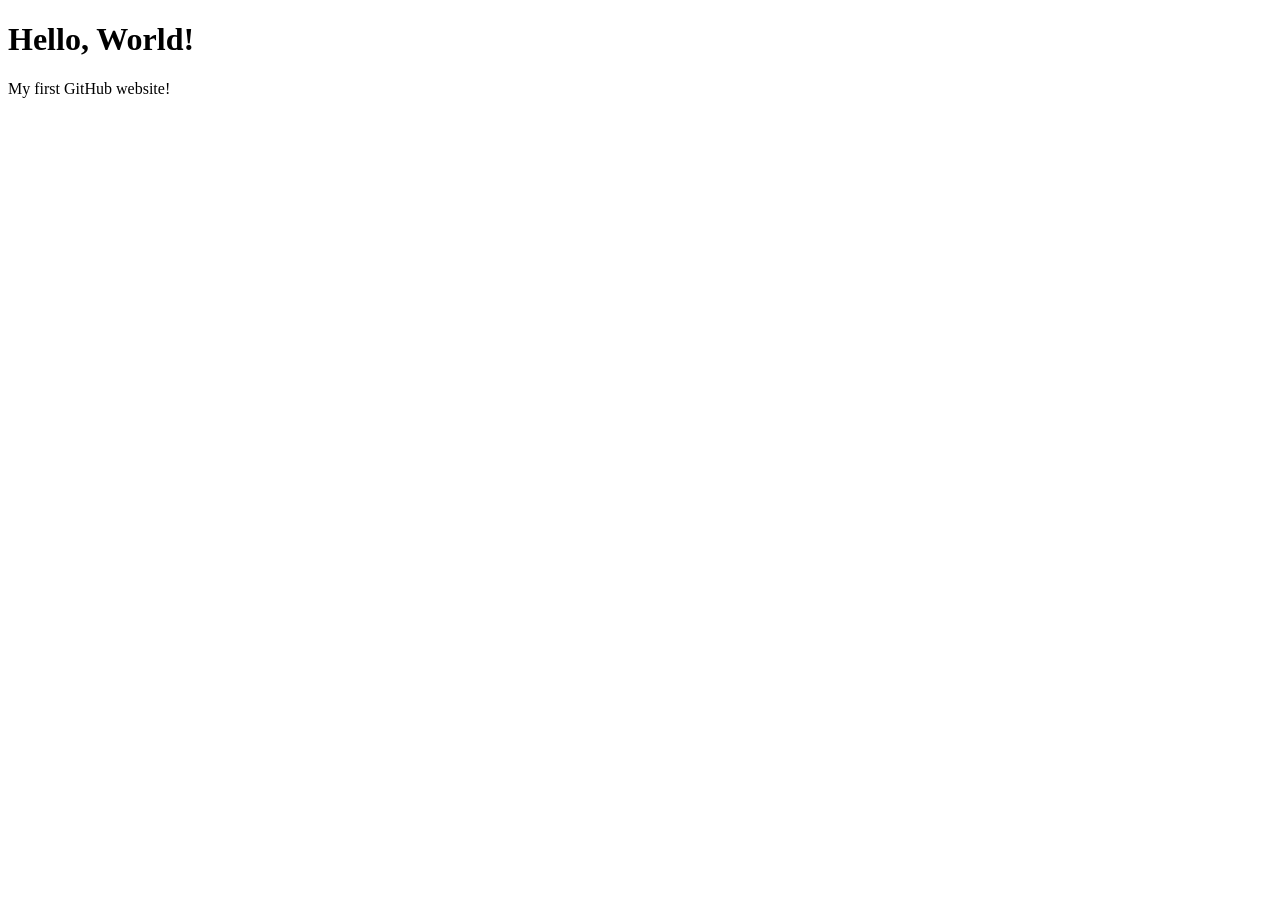
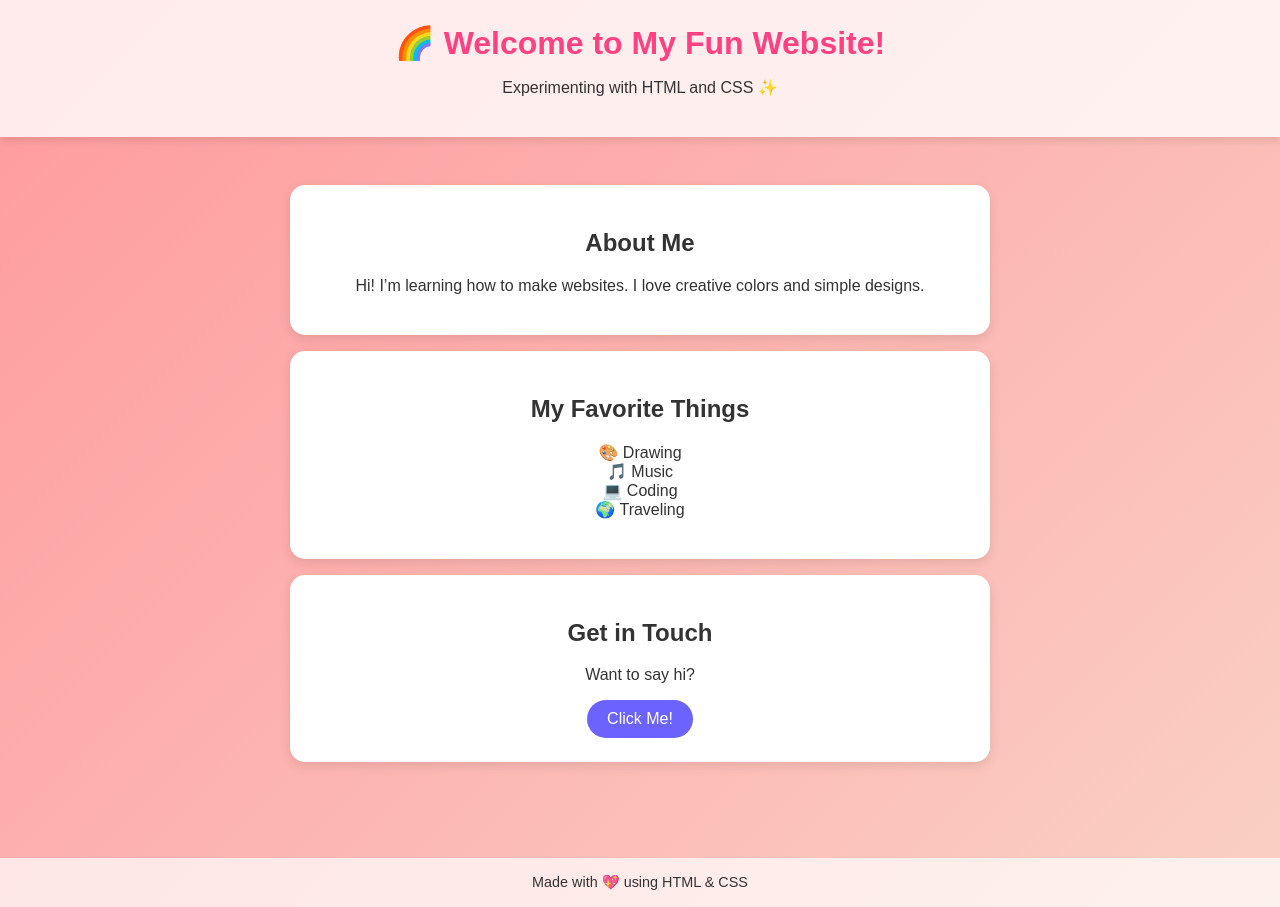
Before and after one commit to emorymichaelsis/example-website, a plain HTML site: page index.html in a window 1280 px wide. Before the commit the page ends 800 px from the top, so only its background shows below. Drawn offline with Linux system fonts and the light colour scheme.

Commit message:
Update index.html

```diff
--- a/index.html
+++ b/index.html
@@ -1,10 +1,102 @@
 <!DOCTYPE html>
-<html>
+<html lang="en">
 <head>
-  <title>Hello World</title>
+  <meta charset="UTF-8" />
+  <meta name="viewport" content="width=device-width, initial-scale=1.0" />
+  <title>My Fun Website</title>
+  <style>
+    body {
+      margin: 0;
+      font-family: 'Poppins', sans-serif;
+      background: linear-gradient(135deg, #ff9a9e, #fad0c4);
+      color: #333;
+      text-align: center;
+    }
+
+    header {
+      background: rgba(255, 255, 255, 0.8);
+      padding: 1.5rem;
+      box-shadow: 0 4px 8px rgba(0,0,0,0.1);
+    }
+
+    h1 {
+      color: #ff4081;
+      margin: 0;
+    }
+
+    main {
+      padding: 2rem;
+      max-width: 700px;
+      margin: auto;
+    }
+
+    .card {
+      background: white;
+      border-radius: 15px;
+      padding: 1.5rem;
+      margin: 1rem 0;
+      box-shadow: 0 4px 12px rgba(0,0,0,0.1);
+      transition: transform 0.2s;
+    }
+
+    .card:hover {
+      transform: scale(1.05);
+    }
+
+    footer {
+      background: rgba(255, 255, 255, 0.7);
+      padding: 1rem;
+      font-size: 0.9rem;
+      margin-top: 3rem;
+    }
+
+    button {
+      background-color: #6c63ff;
+      border: none;
+      color: white;
+      padding: 10px 20px;
+      border-radius: 25px;
+      cursor: pointer;
+      font-size: 1rem;
+      transition: background 0.3s;
+    }
+
+    button:hover {
+      background-color: #5548d6;
+    }
+  </style>
 </head>
 <body>
-  <h1>Hello, World!</h1>
-  <p>My first GitHub website!</p>
+  <header>
+    <h1>🌈 Welcome to My Fun Website!</h1>
+    <p>Experimenting with HTML and CSS ✨</p>
+  </header>
+
+  <main>
+    <div class="card">
+      <h2>About Me</h2>
+      <p>Hi! I’m learning how to make websites. I love creative colors and simple designs.</p>
+    </div>
+
+    <div class="card">
+      <h2>My Favorite Things</h2>
+      <ul style="list-style-type: none; padding: 0;">
+        <li>🎨 Drawing</li>
+        <li>🎵 Music</li>
+        <li>💻 Coding</li>
+        <li>🌍 Traveling</li>
+      </ul>
+    </div>
+
+    <div class="card">
+      <h2>Get in Touch</h2>
+      <p>Want to say hi?</p>
+      <button onclick="alert('Thanks for visiting! 😊')">Click Me!</button>
+    </div>
+  </main>
+
+  <footer>
+    Made with 💖 using HTML & CSS
+  </footer>
 </body>
 </html>
```
